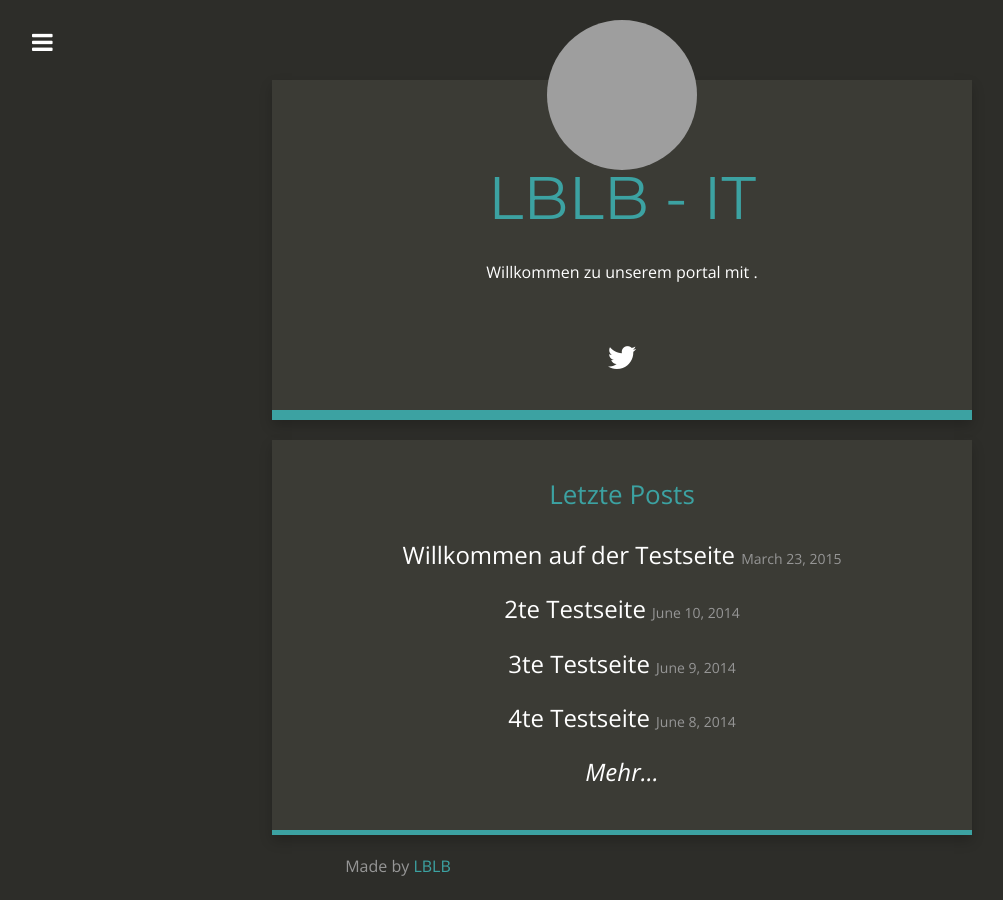
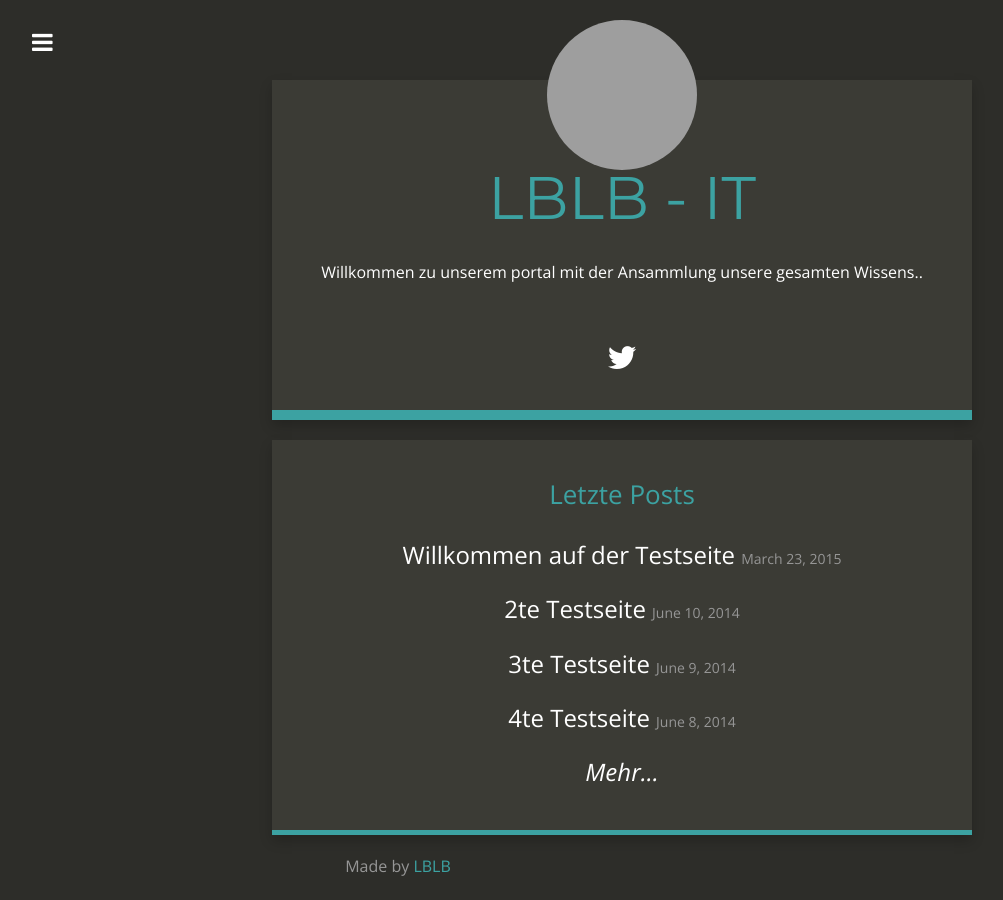
Before and after one commit to eski1337/lblb-it-ffd00, a Jekyll site: the page built from index.html, in a window 1280 px wide. Shown: the whole page, without its empty margins (18-1021 px from the left). Built offline with Jekyll 4.4.1, drawn with Linux system fonts in a browser that asks for light colours; nearby versions of some CDN libraries; grey boxes are pictures that could not be loaded.

Commit message:
_config.yml: changed

```diff
--- a/_config.yml
+++ b/_config.yml
@@ -4,7 +4,7 @@ description: LBLB - IT solutions
 baseurl: ''
 url: ''
 title_description: >-
-  Willkommen zu unserem portal mit .
+  Willkommen zu unserem portal mit der Ansammlung unsere gesamten Wissens..
 title_image: 'https://www.gravatar.com/avatar/00000000000000000000000000000000?s=500&d=mm'
 google_analytics: UA-20365477-4
 disqus_account: cartenoire
```
